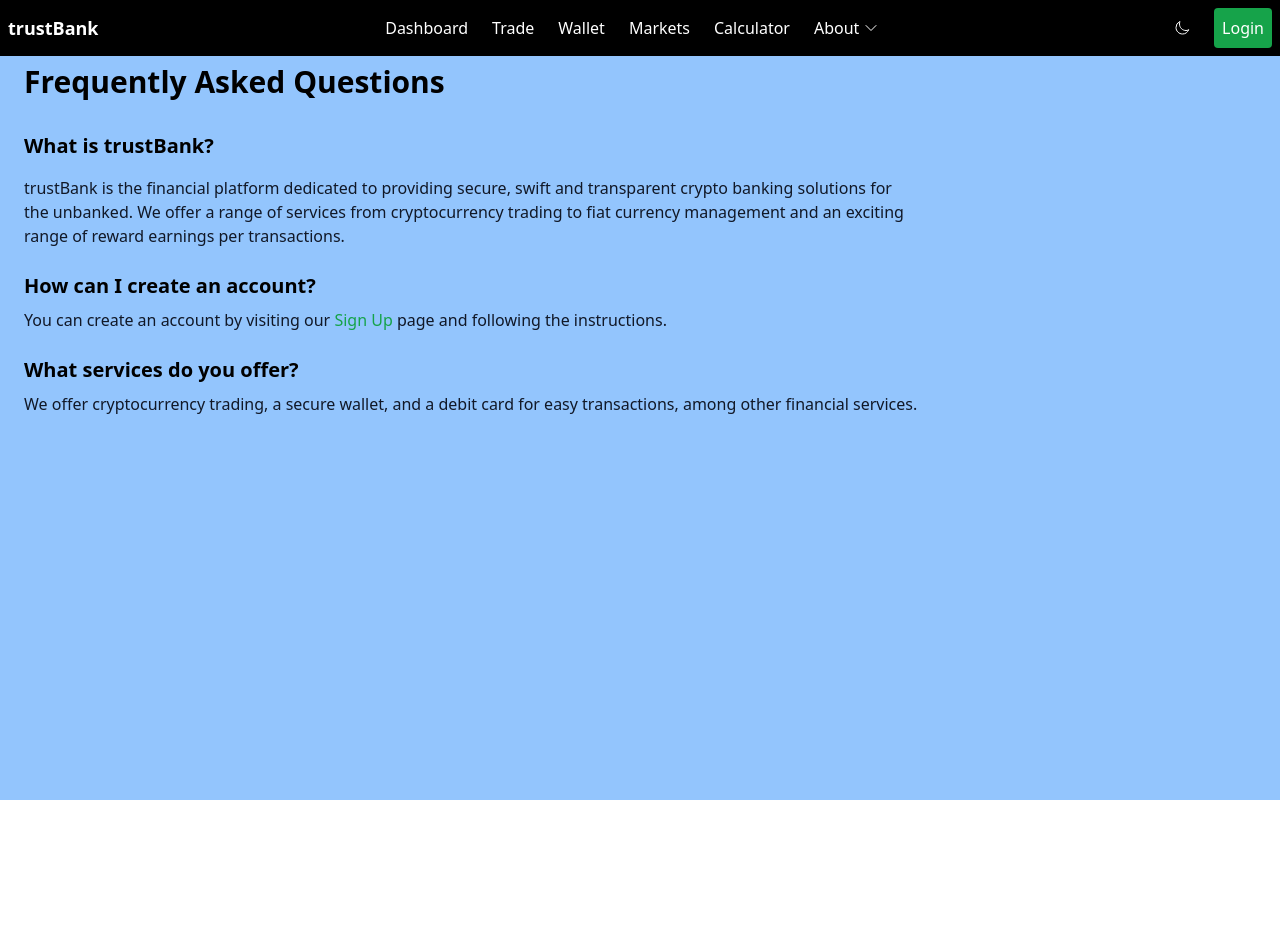
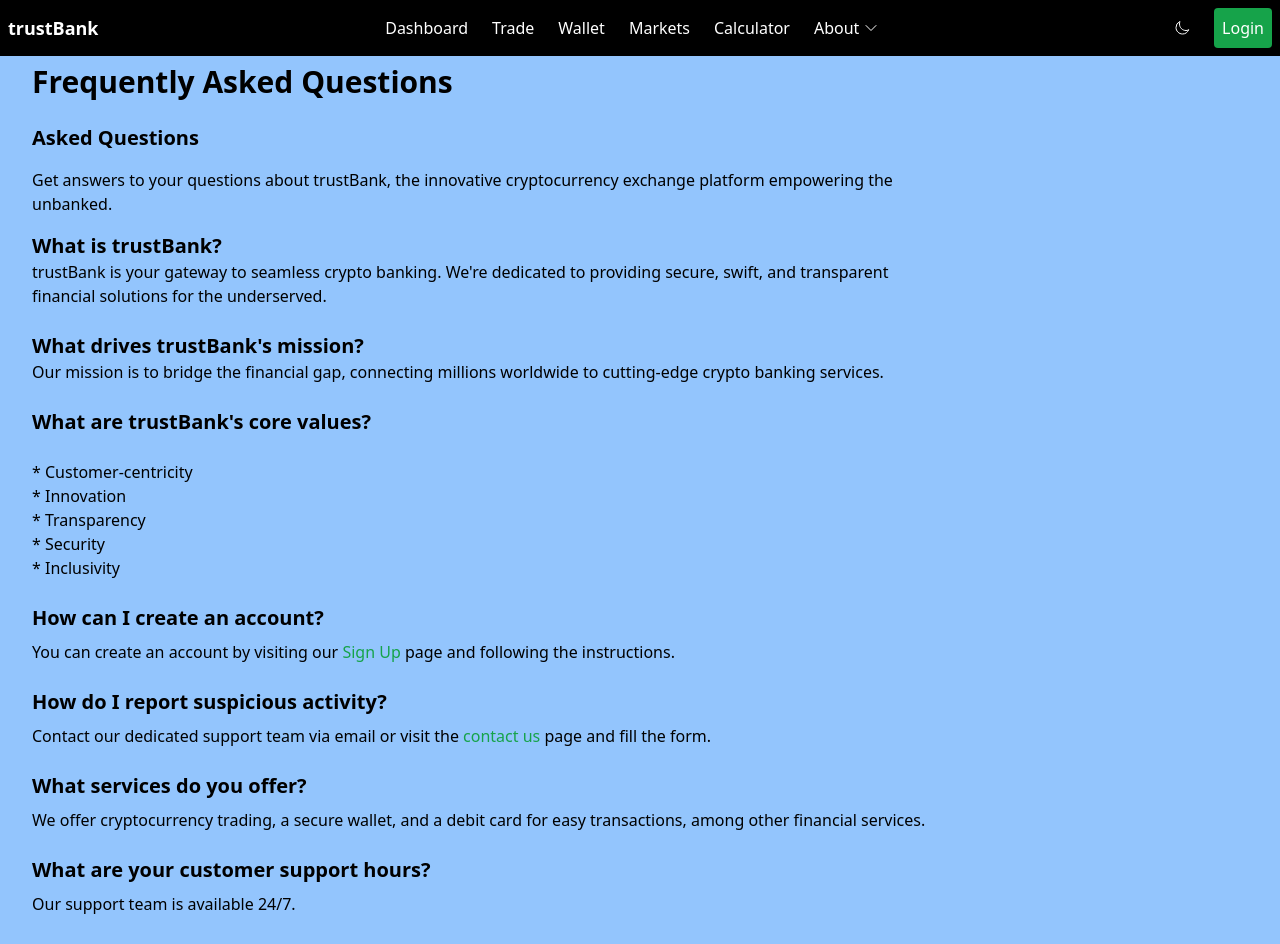
Before and after one commit to theceo1/trustbank, a Next.js app: page /about/faq in a window 1280 px wide. Shown: the top 944 px of the page. Before the commit the page ends 800 px from the top, so only its background shows below. Built offline with nearby package versions, Linux system fonts and the light colour scheme; no server answers.

Commit message:
Refactor RateCalculator component, update blog, FAQ, mission, vision, and calculator pages.

```diff
--- a/src/components/calculator/RateCalculator.tsx
+++ b/src/components/calculator/RateCalculator.tsx
@@ -1,6 +1,8 @@
+//src/components/calculator/RateCalculator.tsx
 import React, { useState } from 'react';
 import axios from 'axios';
 import Image from 'next/image';
+import Link from 'next/link';
 
 interface CoinGeckoResponse {
   [key: string]: {
@@ -34,8 +36,6 @@ const RateCalculator: React.FC = () => {
         `https://api.coingecko.com/api/v3/simple/price?ids=${currencyId}&vs_currencies=ngn`
       );
 
-      console.log("API Response:", response.data);
-
       const currencyData = response.data[currencyId];
 
       if (!currencyData) {
@@ -45,7 +45,7 @@ const RateCalculator: React.FC = () => {
       const rate = currencyData.ngn;
       const value =
         walletAction === 'BUY'
-          ? parseFloat(amount) / rate
+          ? parseFloat(amount) * rate
           : parseFloat(amount) * rate;
 
       setCalculatedValue(value);
@@ -102,11 +102,11 @@ const RateCalculator: React.FC = () => {
           </div>
 
           <div className="mb-4">
-            <p className="mb-2">Amount in USD</p>
+            <p className="mb-2">Amount in {selectedCurrency}</p>
             <input
               type="text"
               className="w-full p-2 border rounded"
-              placeholder="Enter amount"
+              placeholder={`Enter amount in ${selectedCurrency}`}
               value={amount}
               onChange={(e) => setAmount(e.target.value)}
             />
@@ -121,20 +121,20 @@ const RateCalculator: React.FC = () => {
             ) : calculatedValue !== null ? (
               <>
                 <p className="text-2xl font-bold">
-                  {calculatedValue.toFixed(4)} {selectedCurrency}
+                  NGN {calculatedValue.toFixed(2)}
                 </p>
                 <p className="text-sm text-gray-600">
-                  {walletAction === 'BUY' ? `You can buy ${calculatedValue.toFixed(4)} ${selectedCurrency}` : `You'll get ${calculatedValue.toFixed(4)} ${selectedCurrency}`}
+                  {walletAction === 'BUY' ? `You need to pay NGN ${calculatedValue.toFixed(2)} to buy ${amount} ${selectedCurrency}` : `You'll get NGN ${calculatedValue.toFixed(2)} for selling ${amount} ${selectedCurrency}`}
                 </p>
               </>
             ) : (
-              <p className="text-2xl font-bold">0.00</p>
+              <p className="text-2xl font-bold">NGN 0.00</p>
             )}
             <p className="text-xs text-gray-500 mt-2">NOTE: This is an estimated rate. Actual rate may differ</p>
           </div>
 
           <button
-            className="w-full bg-teal-500 text-white py-2 rounded font-semibold"
+            className="w-full bg-green-600 text-white py-2 rounded font-semibold"
             onClick={handleCalculate}
             disabled={loading}
           >
@@ -148,14 +148,30 @@ const RateCalculator: React.FC = () => {
             alt="Calculator Illustration"
             width={600}
             height={600}
-            unoptimized // Add this prop to bypass image optimization
+            unoptimized
           />
         </div>
       </div>
 
       <div className="mt-8 text-center">
-        <p className="text-sm text-gray-600 mb-2">JOIN 300,000+ PEOPLE USING trustBank</p>
-        <p className="text-2xl font-bold text-blue-800">Create a free account and get started</p>
+        <p className="text-sm text-gray-600 mb-2">JOIN 30,000+ PEOPLE USING trustBank</p>
+        <form className="mt-2 flex flex-col items-center">
+          <input
+            type="email"
+            placeholder="Enter your email"
+            className="w-full max-w-md px-4 py-2 border rounded-md mb-2"
+          />
+          <button
+            type="submit"
+            className="bg-green-600 text-white px-6 py-2 rounded-md hover:bg-green-700"
+          >
+            Subscribe to Newsletter
+          </button>
+        </form>
+        <h2 className="text-2xl font-bold text-blue-800 mb-4">OR</h2>
+        <p className="text-2xl font-bold text-blue-800 mb-4">Create a free account and get started</p>
+        <Link href="/register" className="text-blue-600 hover:underline">Register Now</Link>
+
       </div>
     </div>
   );
--- a/src/pages/about/blog.tsx
+++ b/src/pages/about/blog.tsx
@@ -12,31 +12,32 @@ const BlogPage: React.FC = () => {
       <div className="container mx-auto py-2 px-4 text-black mt-4">
         <h1 className="text-3xl font-bold mt-4 mb-4">trustBank Blog</h1>
         <p className="text-black mb-10">
-          Welcome to the trustBank blog! Here, you&apos;ll find the latest updates on the crypto market, as well as news and insights from our company. Stay tuned for expert analysis, company announcements, and tips to help you achieve the most in your financial journey.
+          Welcome to the trustBank blog! Your destination for expert insights, market trends, and company news. Empowering your financial journey, one post at a time.
         </p>
-        <div className="space-y-4">
-          <p>
-            Become the bank you trust. Our mission is to empower individuals with secure, transparent, and accessible financial tools that help them achieve their financial goals.
-          </p>
           <article>
-            <h2 className="text-2xl font-semibold mb-2 mt-10">The Future of Cryptocurrency</h2>
-            <p className='mb-6'>
-              Stay updated with the latest trends and predictions for the future of cryptocurrency. Our experts share their insights on how the market is evolving and what to expect in the coming years.
-            </p>
+            <h2 className="text-2xl font-semibold mb-2 mt-4">The Future of Cryptocurrency</h2>
+          <br />Crypto Insights: Stay ahead of the curve with the latest cryptocurrency market updates, trends, and predictions.<br />
+          <br />trustBank Insights: Get exclusive company announcements, innovative feature releases, and behind-the-scenes stories.<br />
+          <br />Financial Freedom: Discover expert tips and strategies for achieving your financial goals with secure, transparent, and accessible tools.<br />
+          <br />Community Connect: Join the conversation around our latest initiatives, events, and community-driven projects.<br />
           </article>
-          <article>
-            <h2 className="text-2xl font-semibold mb-2 mt-10">trustBank Initiatives</h2>
-            <p className='mb-60'>
+          {/* <article>
+            <h2 className="text-2xl font-semibold mb-2 mt-4">trustBank Initiatives</h2>
+            <p>
               Learn about the latest initiatives and projects we are working on to improve our services and support our users. From new features to community events, stay informed about what&apos;s happening at trustBank.
             </p>
-          </article>
+          </article> */}
           <article>
-            <p>
-              Welcome to the trustBank blog! Here, you&apos;ll find the latest updates on the crypto market, as well as news and insights from our company. Stay tuned for expert analysis, company announcements, and tips to help you make the most of your financial journey.
+          <h2 className="text-2xl font-semibold mb-2 mt-4">Subscribe to Our Newsletter</h2>
+            <p className="text-black">
+              Stay informed, stay ahead. Receive monthly updates on:
+              <br />* Market analysis and predictions
+              <br />* New feature releases
+              <br />* Community events and initiatives
+              <br />* Exclusive promotions and offers
             </p>
           </article>
         </div>
-      </div>
     </>
   );
 };
--- a/src/pages/about/faq.tsx
+++ b/src/pages/about/faq.tsx
@@ -13,18 +13,45 @@ const FAQPage: React.FC = () => {
         <meta name="description" content="Frequently Asked Questions" />
       </Head>
 
-    <div className="max-w-4xl mx-auto space-y-8 mt-12 ml-2">
+    <div className="max-w-4xl mx-auto space-y-6 mt-12 ml-4">
       <h1 className="text-3xl font-bold">Frequently Asked Questions</h1>
-      <div className="space-y-4">
+      <div className="space-y-4 mb-4">
+
+      <h3 className="text-xl font-bold"> Asked Questions</h3>
+      <p>
+      Get answers to your questions about trustBank, the innovative cryptocurrency exchange platform empowering the unbanked.
+      </p>
+
+      <div className="space-y-6 mb-4">
         <div>
-          <h2 className="text-xl font-bold mb-4">What is trustBank?</h2>
-          <p className="text-gray-900 ">
-            trustBank is the financial platform dedicated to providing secure, swift and transparent crypto banking solutions for the unbanked. We offer a range of services from cryptocurrency trading to fiat currency management and an exciting range of reward earnings per transactions.
+          <h2 className="text-xl font-bold">What is trustBank?</h2>
+          <p className="text-black ">
+          trustBank is your gateway to seamless crypto banking. We&apos;re dedicated to providing secure, swift, and transparent financial solutions for the underserved.</p>
+        </div>
+
+        <div className="space-y-6 mb-6">
+        <div>
+          <h2 className="text-xl font-bold">What drives trustBank&apos;s mission?</h2>
+          <p className="text-text-black ">
+          Our mission is to bridge the financial gap, connecting millions worldwide to cutting-edge crypto banking services.
           </p>
         </div>
+
+        <div className="space-y-6 mb-4">
+        <div>
+          <h2 className="text-xl font-bold">What are trustBank&apos;s core values?</h2>
+          <p className="text-black">
+                <br />* Customer-centricity
+                <br />* Innovation
+                <br />* Transparency
+                <br />* Security
+                <br />* Inclusivity
+          </p>
+        </div>
+
         <div>
           <h2 className="text-xl font-bold mt-6 mb-2">How can I create an account?</h2>
-          <p className="text-gray-900">
+          <p className="text-black">
             You can create an account by visiting our{' '}
             <Link href="/register" legacyBehavior>
               <a className="text-green-600 hover:underline">Sign Up</a>
@@ -32,13 +59,41 @@ const FAQPage: React.FC = () => {
             page and following the instructions.
           </p>
         </div>
+
+        <div>
+          <h2 className="text-xl font-bold mt-6 mb-2">How do I report suspicious activity?</h2>
+          <p className="text-black">
+          Contact our dedicated support team via email or visit the {' '}
+            <Link href="/about/contact" legacyBehavior>
+              <a className="text-green-600 hover:underline">contact us</a>
+            </Link>{' '}
+            page and fill the form.
+          </p>
+        </div>
+
         <div>
           <h2 className="text-xl font-bold mt-6 mb-2">What services do you offer?</h2>
-          <p className="text-gray-900">
+          <p className="text-black">
             We offer cryptocurrency trading, a secure wallet, and a debit card for easy transactions, among other financial services.
           </p>
         </div>
+
+        <div>
+          <h2 className="text-xl font-bold mt-6 mb-2">What are your customer support hours?</h2>
+          <p className="text-black">
+          Our support team is available 24/7.</p>
+        </div>
+
+        <div>
+          <h2 className="text-xl font-bold mt-6 mb-2">What cryptocurrencies do you support?</h2>
+          <p className="text-black">
+          We support major cryptocurrencies, including Bitcoin, Ethereum, Tether and Litecoin.
+          </p>
+        </div>
       </div>
+    </div>
+    </div>
+    </div>
     </div>
     </>
   );
--- a/src/pages/about/mission.tsx
+++ b/src/pages/about/mission.tsx
@@ -10,16 +10,38 @@ const MissionPage: React.FC = () => {
         <meta name="description" content="Our mission statement" />
       </Head>
       <div className="h-screen w-full">
-        <div className="max-w-7xl mx-auto py-6 sm:px-6 lg:px-8 space-y-8 mt-6 mb-2">
-          <h1 className="text-3xl font-bold text-gray-900">Our Mission</h1>
+      <div className="max-w-7xl mx-auto py-6 sm:px-6 lg:px-8 space-y-8 mt-6">
+      <h1 className="text-2xl font-bold text-black">Our Mission</h1>
           <p>
-            At trustBank, our mission is to empower individuals globally by providing accessible financial services to one billion people. We believe that financial inclusion is key to a better future, and we are dedicated to making this vision a reality.
-          </p>
+          At trustBank, our mission is to make financial services accessible, secure, and effortless for everyone, everywhere. We believe that financial inclusion is key to unlocking individual potential and global economic growth.          </p>
 
           <p>
             Through innovative solutions and a commitment to transparency, we strive to build trust with our users and create a secure financial ecosystem for everyone.
           </p>
         </div>
+
+        <div className="max-w-7xl mx-auto py-6 sm:px-6 lg:px-8 space-y-2">
+          <h1 className="text-2xl font-bold text-text-black">Our Purpose</h1>
+          <br />* Empower 1 billion individuals globally with access to cryptocurrency and digital assets by 2045
+          <br />* Reduce financial exclusion by 10% in the next 3 years
+          <br />* Foster a community of financially literate individuals
+        </div>
+
+        <div className="max-w-7xl mx-auto py-6 sm:px-6 lg:px-8 space-y-2">
+          <h1 className="text-2xl font-bold text-black">How We Do It</h1>
+          <br />* Harnessing blockchain technology for efficient, secure transactions
+          <br />* Providing intuitive platforms for easy onboarding
+          <br />* Offering competitive rates and low fees
+          <br />* Fostering partnerships with local businesses and organizations
+        </div>
+
+        <div className="max-w-7xl mx-auto py-6 sm:px-6 lg:px-8 space-y-2">
+          <h1 className="text-2xl font-bold text-black">Join the Movement</h1>
+          <p>
+          Be part of a community that&apos;s shaping the future of finance. Experience the trustBank difference.
+          </p>
+        </div>
+
       </div>
     </>
   );
--- a/src/pages/about/vision.tsx
+++ b/src/pages/about/vision.tsx
@@ -14,13 +14,13 @@ const VisionPage: React.FC = () => {
       <div className=" min-h-screen w-full">
         <div className="container py-8 px-4 max-w-4xl mx-auto space-y-8">
           <div>
-            <h1 className="text-2xl font-bold mb-4 mt-4">Our Vision</h1>
+            <h1 className="text-2xl font-bold mb-4 mt-4">Unlock a Brighter Financial Future</h1>
             <p className="text-gray-900 text-sm">
-              At trustBank, our vision is to revolutionize the way people interact with their finances. We believe that everyone should have access to secure, transparent, and empowering financial tools that help them achieve their goals.
+            At trustBank, our vision is to transform the financial landscape, empowering individuals to thrive in a secure, transparent, and innovative ecosystem.
             </p>
           </div>
           <div>
-            <h2 className="text-lg font-bold mb-4">Our Debit Card</h2>
+            <h2 className="text-lg font-bold mb-4">Future of Payment</h2>
             <div className="flex justify-center">
             <Image
                 src="/images/debit-card.png"
@@ -32,25 +32,43 @@ const VisionPage: React.FC = () => {
               />
             </div>
             <p className="text-gray-900 text-sm mt-4">
-              Our trustBank debit card is designed to provide you with a secure and convenient way to manage your finances. With the trustBank logo prominently displayed, this card is a symbol of our commitment to empowering you and building a trustworthy financial ecosystem.
+            Introducing the trustBank Debit Card - a game-changing tool that combines style, security, and convenience. With our iconic logo, this card symbolizes our dedication to empowering your financial ecosystem.
             </p>
           </div>
           <div>
             <h2 className="text-lg font-bold mb-4">Empowering Individuals</h2>
             <p className="text-gray-900 text-sm">
-              We aim to empower individuals by providing them with the knowledge, tools, and resources they need to take control of their financial future. Our platform is designed to be user-friendly and accessible, making it easy for anyone to manage their money, invest, and grow their wealth.
+            Our platform is designed to unleash your financial potential, providing:
+                  <br />* Intuitive tools for effortless money management
+                  <br />* Invest and grow your wealth with confidence
+                  <br />* Access to emerging asset classes and digital economy opportunities
             </p>
           </div>
           <div>
-            <h2 className="text-lg font-bold mb-4">Fostering Innovation</h2>
+            <h2 className="text-lg font-bold mb-4">Innovation, Amplified</h2>
             <p className="text-gray-900 text-sm">
-              We took a responsible approach to innovation, taking into consideration the unique attributes of blockchain technology. trustBank maintains the foundational principles of regulatory compliance while demonstrating how blockchain technology can enhance financial services. With our blockchain-based solutions our users can participate in the digital economy and explore emerging asset classes.
+              We took a responsible approach to innovation, taking into consideration the unique attributes of blockchain technology.
+               We harness the power of blockchain technology, balancing innovation with regulatory compliance. Our solutions:<br />
+               <br />* Foster financial inclusion and accessibility
+               <br />* Drive transparency and security
+               <br />* Unlock new possibilities for individuals and communities
+
             </p>
           </div>
           <div>
-            <h2 className="text-lg font-bold mb-4">Building Trust</h2>
+            <h2 className="text-lg font-bold mb-4">Built on Trust</h2>
             <p className="text-gray-900 text-sm">
               At the heart of our vision is a commitment to building trust with our users. We believe that transparency, security, and ethical practices are essential for creating a financial ecosystem that truly serves the needs of individuals and communities, globally.
+              <br />Transparency, security, and ethics are the foundation of our vision. We&apos;re committed to:
+                    <br />* Protecting your assets and data
+                    <br />* Delivering exceptional user experiences
+                    <br />* Fostering a community of trust and empowerment
+            </p>
+          </div>
+          <div>
+            <h2 className="text-lg font-bold mb-4">Join the Movement</h2>
+            <p className="text-gray-900 text-sm">
+            Be part of a revolutionary financial ecosystem that puts you first. Experience the future of finance with trustBank.
             </p>
           </div>
         </div>
--- a/src/pages/calculator.tsx
+++ b/src/pages/calculator.tsx
@@ -11,7 +11,7 @@ const CalculatorPage: React.FC = () => {
         <title>Rate Calculator - trustBank</title>
         <meta name="description" content="Calculate cryptocurrency exchange rates" />
       </Head>
-      <div className="container mx-auto px-4 py-2">
+      <div className="container mx-auto px-4 py-16">
         <RateCalculator />
       </div>
     </>
```
